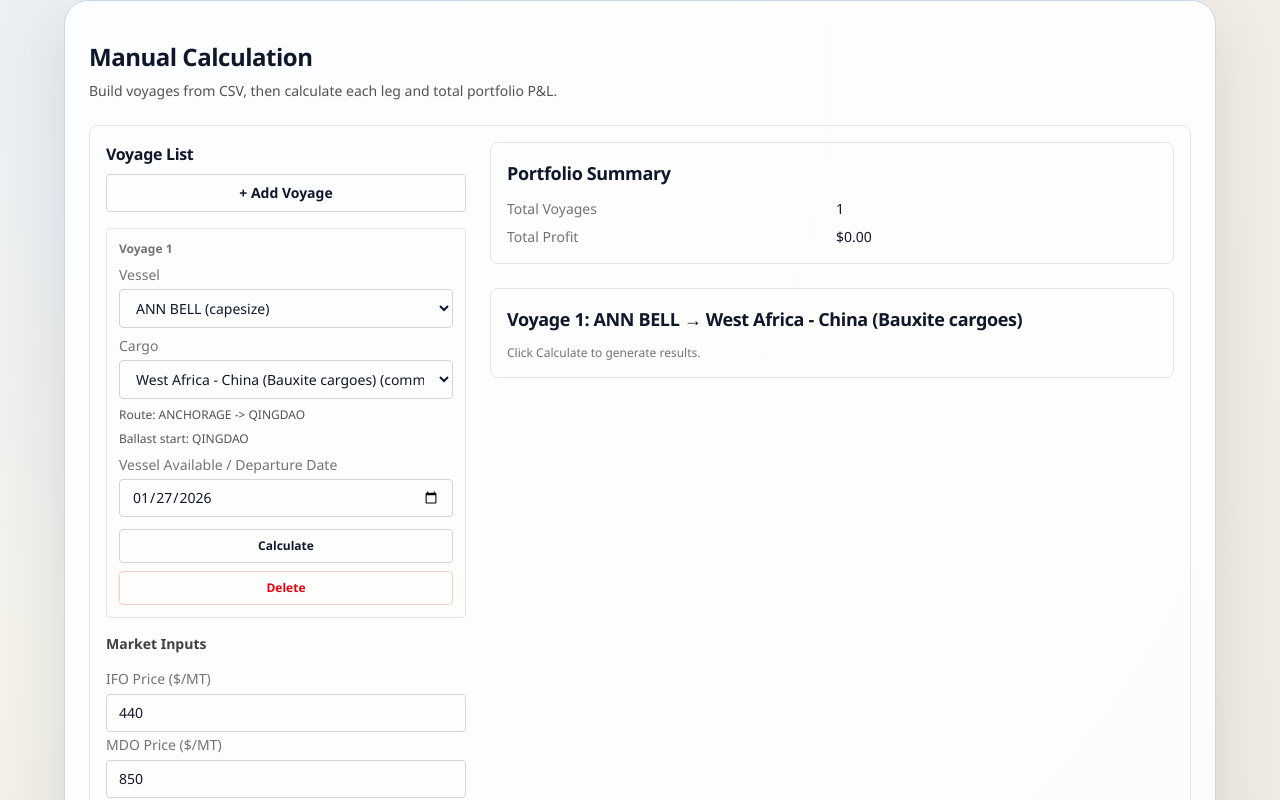
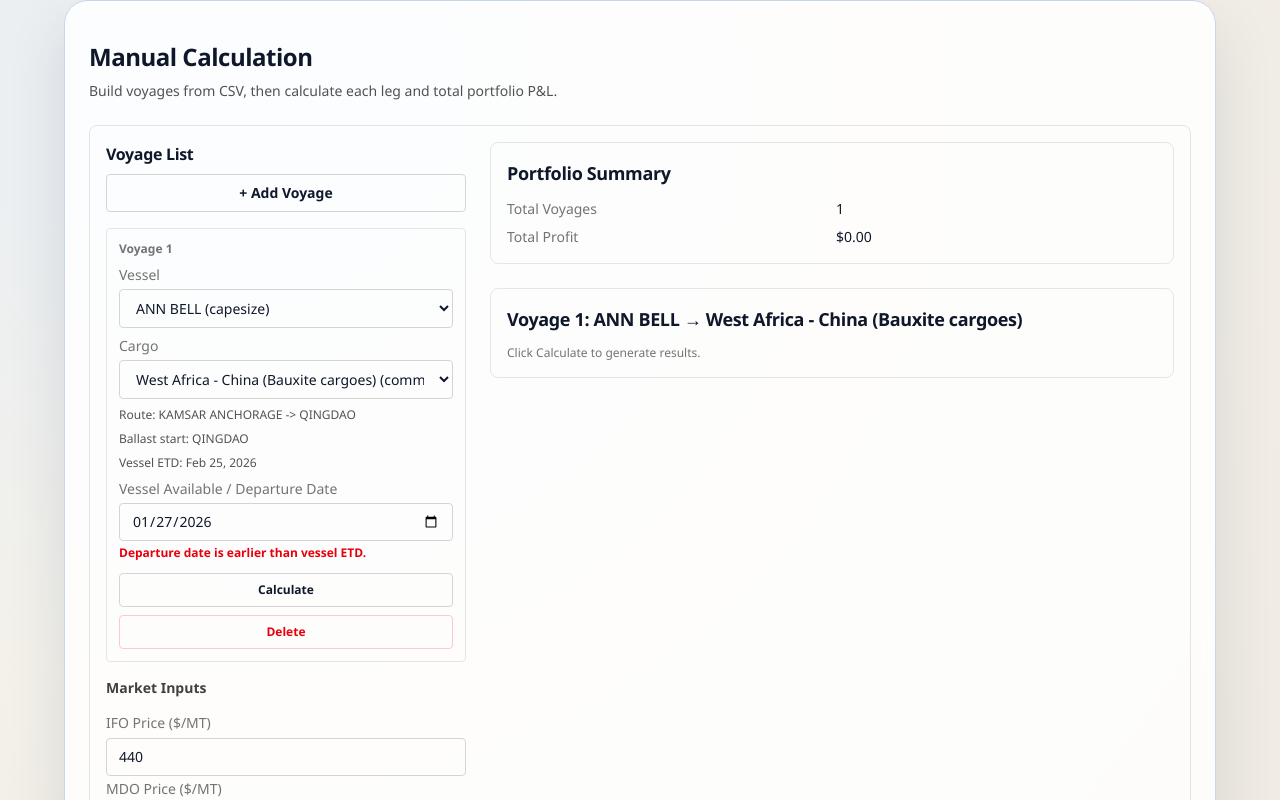
Before and after one commit to Shisa2025/slashops, a Next.js app: page /manual in a window 1280 px wide. Shown: the top 800 px of the page. Built offline with nearby package versions, Linux system fonts and the light colour scheme.

Commit message:
Calculation page sorted for phase 1

```diff
--- a/src/app/manual/page.tsx
+++ b/src/app/manual/page.tsx
@@ -9,6 +9,13 @@ import {
   type LaycanEvaluation,
   type LaycanWindow,
 } from "../../calculator/laycan";
+import {
+  defaultDistanceNm,
+  extractPortFromStatus,
+  getDistance,
+  parseDistanceCsv,
+  resolvePortName,
+} from "../../calculator/portDistances";
 
 type CsvRow = Record<string, string>;
 
@@ -17,6 +24,7 @@ type VesselOption = {
   name: string;
   source: "capesize" | "market";
   currentPort: string;
+  etdDate: string;
   raw: CsvRow;
   data: FreightInputs["vessel"];
 };
@@ -43,6 +51,17 @@ const formatMoney = (value: number) =>
 
 const formatNumber = (value: number) =>
   value.toLocaleString("en-US", { maximumFractionDigits: 2 });
+
+const formatDateLabel = (value?: string) => {
+  const parsed = parseDateInput(value ?? "");
+  if (!parsed) return "--";
+  return parsed.toLocaleDateString("en-US", {
+    timeZone: "UTC",
+    year: "numeric",
+    month: "short",
+    day: "numeric",
+  });
+};
 
 const parseCsv = (text: string): CsvRow[] => {
   const rows: string[][] = [];
@@ -179,90 +198,6 @@ const parsePortCosts = (
   return { load: amounts[0], discharge: amounts[1] ?? fallbackDischarge };
 };
 
-const normalizePortKey = (value: string) =>
-  value
-    .toUpperCase()
-    .replace(/[^A-Z0-9]/g, "")
-    .trim();
-
-const simplifyPortLabel = (value: string) => {
-  const noParens = value.replace(/\([^)]*\)/g, "");
-  const splitDash = noParens.split(/-|–|—/)[0] ?? noParens;
-  const splitComma = splitDash.split(",")[0] ?? splitDash;
-  return splitComma.trim();
-};
-
-const resolvePortName = (value: string, ports: string[]) => {
-  if (!value) return "";
-  const target = normalizePortKey(value);
-  if (!target) return "";
-  const byNormalized = new Map(ports.map((port) => [normalizePortKey(port), port]));
-  if (byNormalized.has(target)) return byNormalized.get(target) ?? value;
-
-  const simplified = simplifyPortLabel(value);
-  const simplifiedKey = normalizePortKey(simplified);
-  if (simplifiedKey && byNormalized.has(simplifiedKey)) {
-    return byNormalized.get(simplifiedKey) ?? simplified;
-  }
-
-  for (const port of ports) {
-    const portKey = normalizePortKey(port);
-    if (target.includes(portKey) || portKey.includes(target)) {
-      return port;
-    }
-  }
-
-  return value;
-};
-
-const extractPortFromStatus = (value: string) => {
-  if (!value) return "";
-  const match = value.match(/discharging\s+(.+)/i);
-  if (!match) return value;
-  return match[1].trim();
-};
-
-const defaultDistanceNm = 3000;
-
-const parseDistanceCsv = (csvText: string) => {
-  const lines = csvText.split(/\r?\n/);
-  const distanceMap: Record<string, Record<string, number>> = {};
-  const portSet = new Set<string>();
-
-  for (let i = 1; i < lines.length; i += 1) {
-    const line = lines[i].trim();
-    if (!line) continue;
-    const [fromRaw, toRaw, distanceRaw] = line.split(",");
-    if (!fromRaw || !toRaw || !distanceRaw) continue;
-    const from = fromRaw.trim();
-    const to = toRaw.trim();
-    const distance = Number.parseFloat(distanceRaw.trim());
-    if (!Number.isFinite(distance)) continue;
-
-    portSet.add(from);
-    portSet.add(to);
-
-    if (!distanceMap[from]) distanceMap[from] = {};
-    if (!distanceMap[to]) distanceMap[to] = {};
-    distanceMap[from][to] = distance;
-    distanceMap[to][from] = distance;
-  }
-
-  return {
-    distanceMap,
-    ports: Array.from(portSet).sort(),
-  };
-};
-
-const getDistance = (
-  distanceMap: Record<string, Record<string, number>>,
-  from: string,
-  to: string,
-) => {
-  if (from === to) return 0;
-  return distanceMap[from]?.[to] ?? defaultDistanceNm;
-};
-
 export default function ManualCalculationPage() {
   const todayIso = useMemo(() => new Date().toISOString().slice(0, 10), []);
   const [vessels, setVessels] = useState<VesselOption[]>([]);
@@ -346,12 +281,14 @@ export default function ManualCalculationPage() {
 
           const currentPortRaw = extractPortFromStatus(row.position_status ?? "");
           const currentPort = resolvePortName(currentPortRaw, parsedDistances.ports);
+          const etdDate = (row.etd_date ?? "").trim();
 
           return {
             id: `${source}-${index}`,
             name,
             source,
             currentPort: currentPort || currentPortRaw || "UNKNOWN",
+            etdDate,
             raw: row,
             data: {
               dwt,
@@ -607,6 +544,13 @@ export default function ManualCalculationPage() {
               const vessel = vessels.find((item) => item.id === voyage.vesselId);
               const cargo = cargos.find((item) => item.id === voyage.cargoId);
               const routeLabel = cargo ? `${cargo.loadPort} -> ${cargo.dischargePort}` : "--";
+              const etdDate = vessel?.etdDate ?? "";
+              const etdParsed = parseDateInput(etdDate);
+              const departureParsed = parseDateInput(voyage.departureDate);
+              const isBeforeEtd =
+                etdParsed && departureParsed
+                  ? departureParsed.getTime() < etdParsed.getTime()
+                  : false;
               return (
                 <div key={voyage.id} className="rounded border border-neutral-200 p-3 text-sm">
                   <div className="text-xs font-semibold text-neutral-500">
@@ -646,6 +590,9 @@ export default function ManualCalculationPage() {
                   <div className="mt-2 text-xs text-neutral-600">
                     Ballast start: {vessel?.currentPort ?? "--"}
                   </div>
+                  <div className="mt-2 text-xs text-neutral-600">
+                    Vessel ETD: {formatDateLabel(etdDate)}
+                  </div>
                   <label className="mt-2 block text-sm">
                     <span className="text-neutral-500">Vessel Available / Departure Date</span>
                     <input
@@ -657,6 +604,11 @@ export default function ManualCalculationPage() {
                       }
                     />
                   </label>
+                  {isBeforeEtd ? (
+                    <div className="mt-1 text-xs font-semibold text-red-600">
+                      Departure date is earlier than vessel ETD.
+                    </div>
+                  ) : null}
                   <button
                     type="button"
                     className="mt-3 w-full rounded border border-neutral-300 px-3 py-2 text-xs font-semibold hover:border-neutral-400"
--- /dev/null
+++ b/src/calculator/portDistances.ts
@@ -0,0 +1,125 @@
+export const defaultDistanceNm = 3000;
+
+export const normalizePortKey = (value: string) =>
+  value
+    .toUpperCase()
+    .replace(/[^A-Z0-9]/g, "")
+    .trim();
+
+export const simplifyPortLabel = (value: string) => {
+  const noParens = value.replace(/\([^)]*\)/g, "");
+  const splitDash = noParens.split(/-|â€“|â€”/)[0] ?? noParens;
+  const splitComma = splitDash.split(",")[0] ?? splitDash;
+  return splitComma.trim();
+};
+
+export const tokenizePort = (value: string) =>
+  value
+    .toUpperCase()
+    .replace(/[^A-Z0-9]/g, " ")
+    .split(/\s+/)
+    .filter((token) => token.length >= 3);
+
+export const resolvePortName = (value: string, ports: string[]) => {
+  if (!value) return "";
+  const target = normalizePortKey(value);
+  if (!target) return "";
+  const byNormalized = new Map(ports.map((port) => [normalizePortKey(port), port]));
+  if (byNormalized.has(target)) return byNormalized.get(target) ?? value;
+
+  const simplified = simplifyPortLabel(value);
+  const simplifiedKey = normalizePortKey(simplified);
+  if (simplifiedKey && byNormalized.has(simplifiedKey)) {
+    return byNormalized.get(simplifiedKey) ?? simplified;
+  }
+
+  let bestSubstringMatch = "";
+  let bestSubstringLength = 0;
+  const targetTokens = tokenizePort(value);
+  if (targetTokens.length > 0) {
+    let bestPort = "";
+    let bestScore = 0;
+    let bestTokenCount = 0;
+    for (const port of ports) {
+      const portTokens = tokenizePort(port);
+      if (portTokens.length === 0) continue;
+      const portTokenSet = new Set(portTokens);
+      const score = targetTokens.reduce(
+        (count, token) => (portTokenSet.has(token) ? count + 1 : count),
+        0,
+      );
+      if (
+        score > bestScore ||
+        (score === bestScore && score > 0 && portTokens.length > bestTokenCount)
+      ) {
+        bestScore = score;
+        bestTokenCount = portTokens.length;
+        bestPort = port;
+      }
+    }
+    if (bestScore > 0) {
+      return bestPort;
+    }
+  }
+
+  for (const port of ports) {
+    const portKey = normalizePortKey(port);
+    if (target.includes(portKey) || portKey.includes(target)) {
+      if (portKey.length > bestSubstringLength) {
+        bestSubstringLength = portKey.length;
+        bestSubstringMatch = port;
+      }
+    }
+  }
+  if (bestSubstringMatch) {
+    return bestSubstringMatch;
+  }
+
+  return value;
+};
+
+export const extractPortFromStatus = (value: string) => {
+  if (!value) return "";
+  const match = value.match(/discharging\s+(.+)/i);
+  if (!match) return value;
+  return match[1].trim();
+};
+
+export const parseDistanceCsv = (csvText: string) => {
+  const lines = csvText.split(/\r?\n/);
+  const distanceMap: Record<string, Record<string, number>> = {};
+  const portSet = new Set<string>();
+
+  for (let i = 1; i < lines.length; i += 1) {
+    const line = lines[i].trim();
+    if (!line) continue;
+    const [fromRaw, toRaw, distanceRaw] = line.split(",");
+    if (!fromRaw || !toRaw || !distanceRaw) continue;
+    const from = fromRaw.trim();
+    const to = toRaw.trim();
+    const distance = Number.parseFloat(distanceRaw.trim());
+    if (!Number.isFinite(distance)) continue;
+
+    portSet.add(from);
+    portSet.add(to);
+
+    if (!distanceMap[from]) distanceMap[from] = {};
+    if (!distanceMap[to]) distanceMap[to] = {};
+    distanceMap[from][to] = distance;
+    distanceMap[to][from] = distance;
+  }
+
+  return {
+    distanceMap,
+    ports: Array.from(portSet).sort(),
+  };
+};
+
+export const getDistance = (
+  distanceMap: Record<string, Record<string, number>>,
+  from: string,
+  to: string,
+) => {
+  if (from === to) return 0;
+  return distanceMap[from]?.[to] ?? defaultDistanceNm;
+};
```
